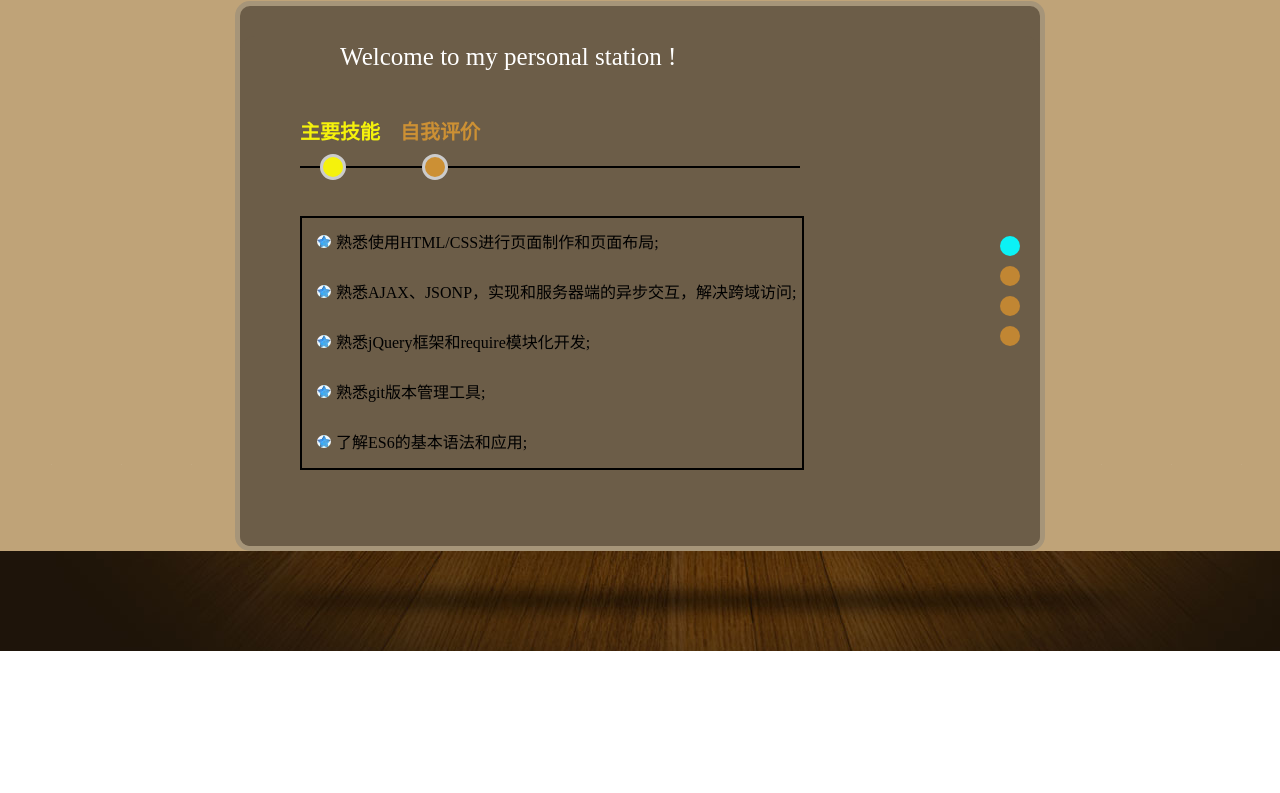
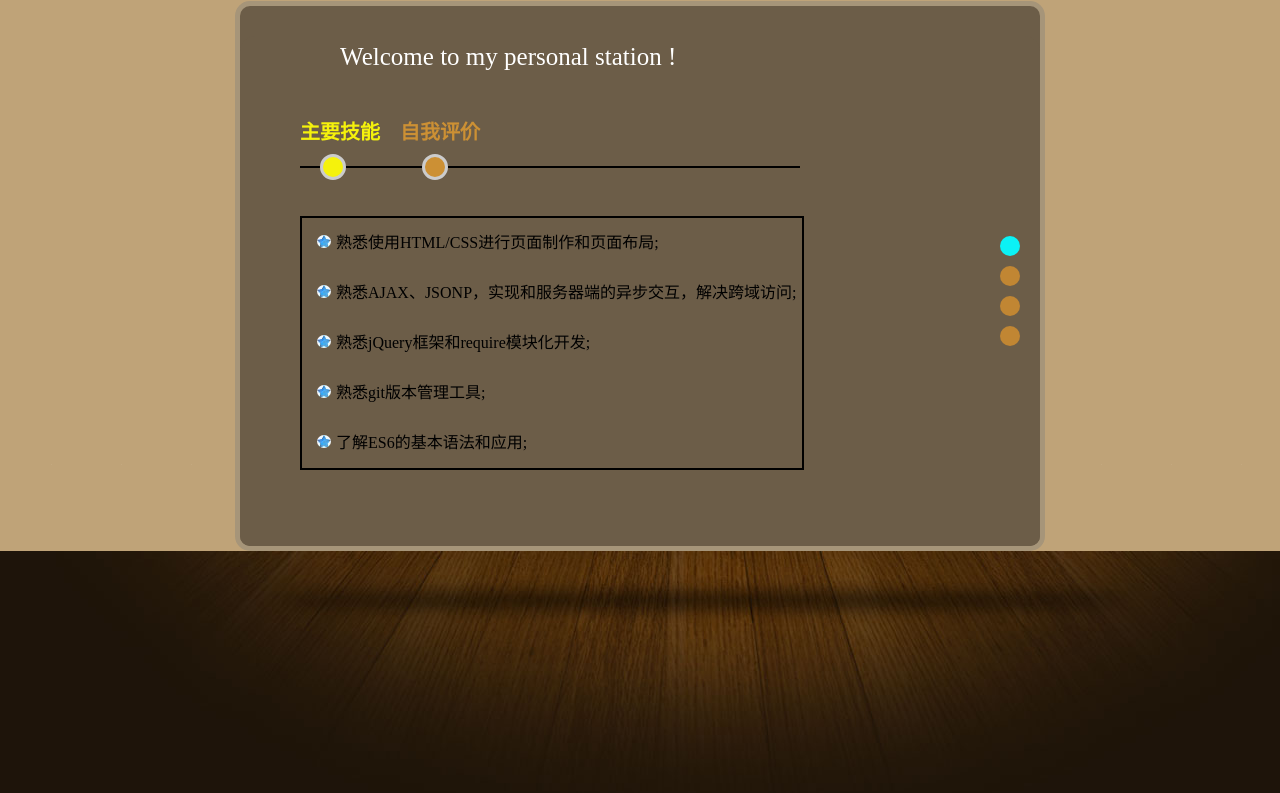
Before and after one commit to yyuxiang/personal-works, a plain HTML site: page index.html in a window 1280 px wide. Shown: the part 129-922 px from the top of the page. Before the commit the page ends 800 px from the top, so only its background shows below. Drawn offline with Linux system fonts and the light colour scheme.

Commit message:
fine tune

```diff
--- a/css/layout.css
+++ b/css/layout.css
@@ -199,9 +199,9 @@
 	background: #84972b;
 }
 #warp #footer{
-	background: url(../img/footer_bg.jpg) no-repeat;
-	width: 100%;
-	height: 100px;
+	background: url(../img/footer_bg.jpg) repeat-x;
+	/* width: 100%; */
+	height: 270px;
 }
 /*技能图解*/
 #main_contain .SkillBox{
```
